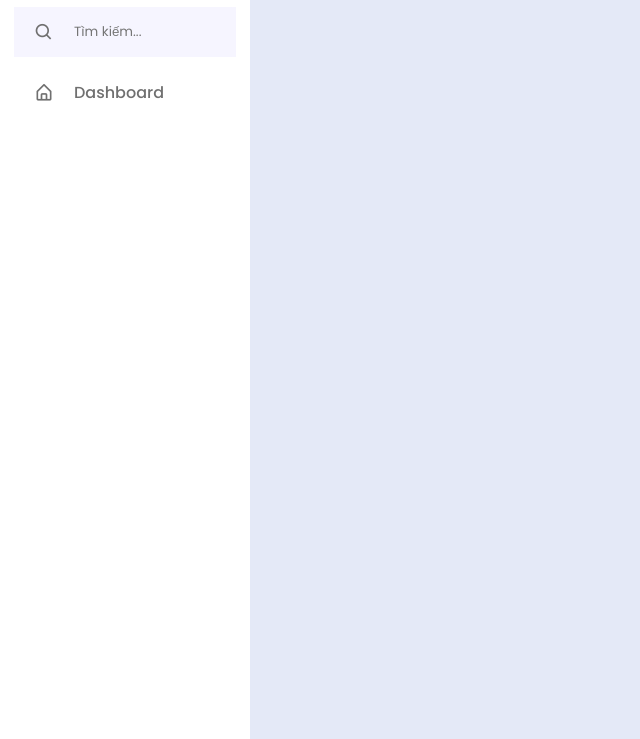
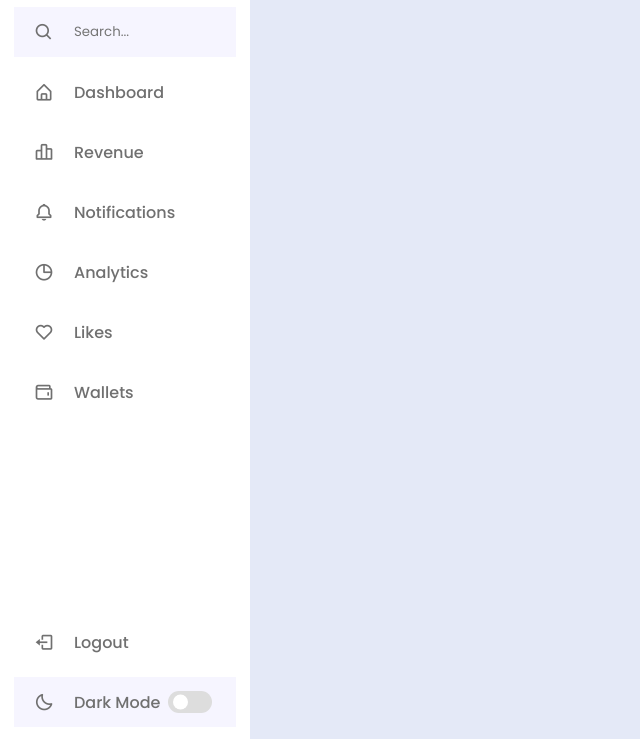
Before and after one commit to tailieuit/sidebar_codinglab, a plain HTML site: page index.html in a window 1280 px wide. Shown: the part 61-800 px from the top of the page, without its empty margins (0-640 px from the left). Drawn offline with nearby package versions, Linux system fonts and the light colour scheme.

Commit message:
Tạo nút chuyển đổi

```diff
--- a/index.html
+++ b/index.html
@@ -32,7 +32,7 @@
             <div class="menu">
                 <li class="search-box">
                     <i class="bx bx-search icon"></i>
-                    <input type="search" placeholder="Tìm kiếm...">
+                    <input type="search" placeholder="Search...">
                 </li>
                 <ul class="menu-links">
                     <li class="nav-link">
@@ -41,7 +41,60 @@
                             <span class="text nav-text">Dashboard</span>
                         </a>
                     </li>
+                    <li class="nav-link">
+                        <a href="#">
+                            <i class="bx bx-bar-chart-alt-2 icon"></i>
+                            <span class="text nav-text">Revenue</span>
+                        </a>
+                    </li>
+                    <li class="nav-link">
+                        <a href="#">
+                            <i class="bx bx-bell icon"></i>
+                            <span class="text nav-text">Notifications</span>
+                        </a>
+                    </li>
+                    <li class="nav-link">
+                        <a href="#">
+                            <i class="bx bx-pie-chart-alt icon"></i>
+                            <span class="text nav-text">Analytics</span>
+                        </a>
+                    </li>
+                    <li class="nav-link">
+                        <a href="#">
+                            <i class="bx bx-heart icon"></i>
+                            <span class="text nav-text">Likes</span>
+                        </a>
+                    </li>
+                    <li class="nav-link">
+                        <a href="#">
+                            <i class="bx bx-wallet icon"></i>
+                            <span class="text nav-text">Wallets</span>
+                        </a>
+                    </li>
                 </ul>
+            </div>
+
+            <div class="bottom-content">
+                <li class="">
+                    <a href="#">
+                        <i class="bx bx-log-out icon"></i>
+                        <span class="text nav-text">Logout</span>
+                    </a>
+                </li>
+
+                <li class="mode">
+                    <div class="moon-sun">
+                        <i class="bx bx-moon icon moon"></i>
+                        <i class="bx bx-sun icon sun"></i>
+                    </div>
+
+                    <span class="mode-text text">
+                        Dark Mode
+                    </span>
+                    <div class="toggle-switch">
+                        <span class="switch"></span>
+                    </div>
+                </li>
             </div>
         </div>
 
--- a/style.css
+++ b/style.css
@@ -143,3 +143,53 @@ header .image-text .header-text{
 .sidebar li a:hover .text{
     color: var(--sidebar-color);
 }
+
+/* Menubar */
+.sidebar .menu-bar{
+    height: calc(100% - 50px);
+    display: flex;
+    flex-direction: column;
+    justify-content: space-between;
+}
+
+.menu-bar .mode{
+    background: var(--primary-color-light);
+}
+
+.menu-bar .mode .moon-sun{
+    height: 50px;
+    width: 60px;
+    display: flex;
+    align-items: center;
+}
+.menu-bar .mode i{
+    position: absolute;
+}
+.menu-bar .mode i.sun{
+    opacity: 0;
+}
+.menu-bar .mode .toggle-switch{
+    display: flex;
+    align-items: center;
+    justify-content: center;
+    height: 100%;
+    min-width: 60px;
+}
+.toggle-switch .switch{
+    position: relative;
+    height: 22px;
+    width: 44px;
+    border-radius: 25px;
+    background: var(--toggle-color);
+}
+.switch::before{
+    content: '';
+    position: absolute;
+    height: 15px;
+    width: 15px;
+    border-radius: 50%;
+    top: 50%;
+    left: 5px;
+    transform: translateY(-50%);
+    background: var(--sidebar-color);
+}
```
